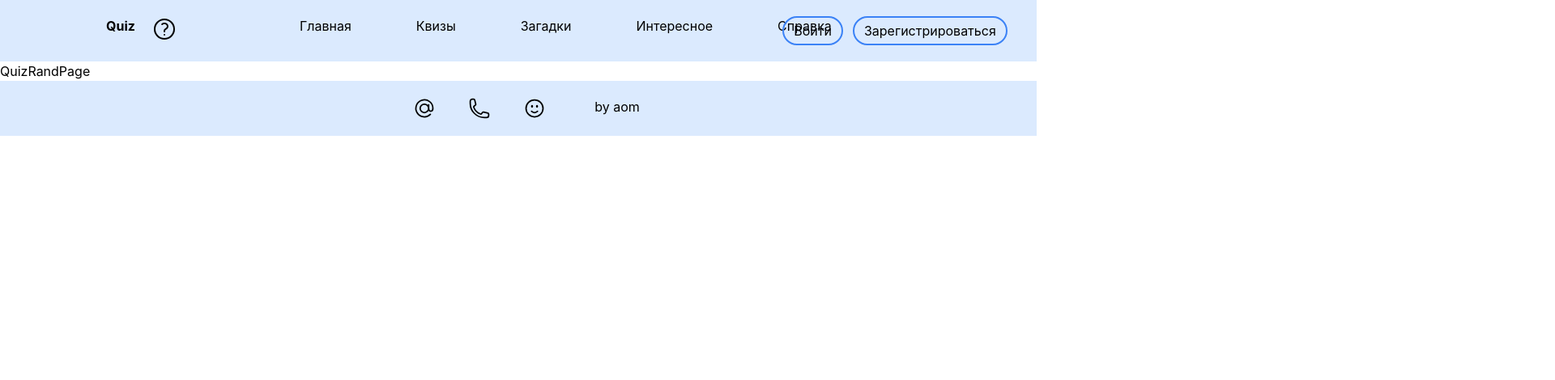
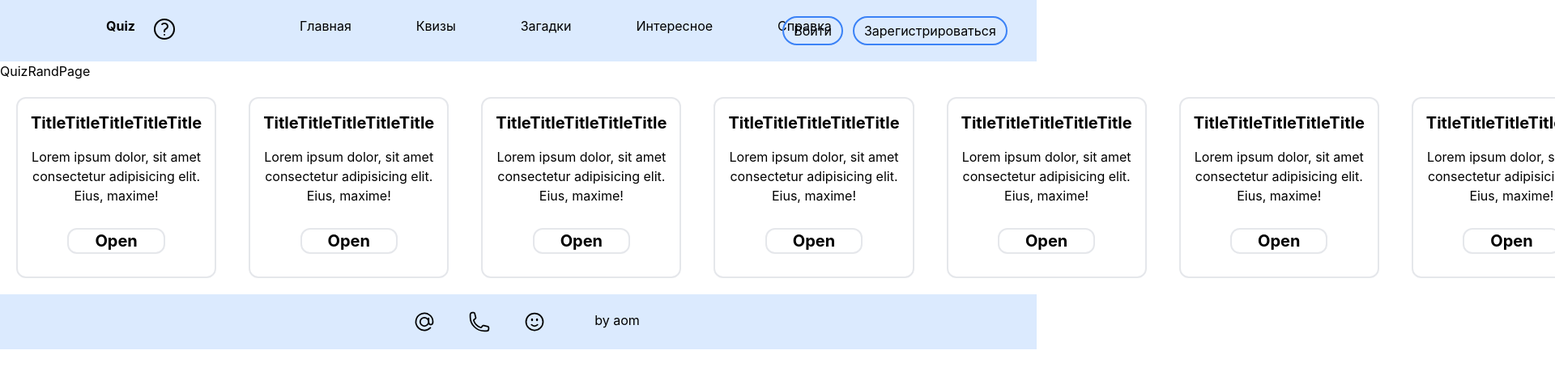
Before and after one commit to ollegozz/rand-quiz, a React (Create React App) app: page / in a window 1280 px wide. Shown: the top 470 px of the page at 81% size, 1920 px wide, since content can reach past the window. Built offline with nearby package versions, Linux system fonts and the light colour scheme.

Commit message:
quiz-maket

```diff
--- a/src/components/footer/footer.jsx
+++ b/src/components/footer/footer.jsx
@@ -5,18 +5,18 @@ export default function Footer() {
         <footer className='flex p-5 bg-blue-100 justify-center'>
             <div className='flex justify-center'>
                 <div className='px-5'>
-                    <svg xmlns="http://www.w3.org/2000/svg" fill="none" viewBox="0 0 24 24" stroke-width="1.5" stroke="currentColor" class="w-7 h-7">
-                        <path stroke-linecap="round" d="M16.5 12a4.5 4.5 0 11-9 0 4.5 4.5 0 019 0zm0 0c0 1.657 1.007 3 2.25 3S21 13.657 21 12a9 9 0 10-2.636 6.364M16.5 12V8.25" />
+                    <svg xmlns="http://www.w3.org/2000/svg" fill="none" viewBox="0 0 24 24" strokeWidth="1.5" stroke="currentColor" className="w-7 h-7">
+                        <path strokeLinecap="round" d="M16.5 12a4.5 4.5 0 11-9 0 4.5 4.5 0 019 0zm0 0c0 1.657 1.007 3 2.25 3S21 13.657 21 12a9 9 0 10-2.636 6.364M16.5 12V8.25" />
                     </svg>
                 </div>
                 <div className='px-5'>
-                    <svg xmlns="http://www.w3.org/2000/svg" fill="none" viewBox="0 0 24 24" stroke-width="1.5" stroke="currentColor" class="w-7 h-7">
-                    <path stroke-linecap="round" stroke-linejoin="round" d="M2.25 6.75c0 8.284 6.716 15 15 15h2.25a2.25 2.25 0 002.25-2.25v-1.372c0-.516-.351-.966-.852-1.091l-4.423-1.106c-.44-.11-.902.055-1.173.417l-.97 1.293c-.282.376-.769.542-1.21.38a12.035 12.035 0 01-7.143-7.143c-.162-.441.004-.928.38-1.21l1.293-.97c.363-.271.527-.734.417-1.173L6.963 3.102a1.125 1.125 0 00-1.091-.852H4.5A2.25 2.25 0 002.25 4.5v2.25z" />
+                    <svg xmlns="http://www.w3.org/2000/svg" fill="none" viewBox="0 0 24 24" strokeWidth="1.5" stroke="currentColor" className="w-7 h-7">
+                    <path strokeLinecap="round" strokeLinejoin="round" d="M2.25 6.75c0 8.284 6.716 15 15 15h2.25a2.25 2.25 0 002.25-2.25v-1.372c0-.516-.351-.966-.852-1.091l-4.423-1.106c-.44-.11-.902.055-1.173.417l-.97 1.293c-.282.376-.769.542-1.21.38a12.035 12.035 0 01-7.143-7.143c-.162-.441.004-.928.38-1.21l1.293-.97c.363-.271.527-.734.417-1.173L6.963 3.102a1.125 1.125 0 00-1.091-.852H4.5A2.25 2.25 0 002.25 4.5v2.25z" />
                 </svg>
                 </div>
                 <div className='px-5'>
-                    <svg xmlns="http://www.w3.org/2000/svg" fill="none" viewBox="0 0 24 24" stroke-width="1.5" stroke="currentColor" class="w-7 h-7">
-                        <path stroke-linecap="round" stroke-linejoin="round" d="M15.182 15.182a4.5 4.5 0 01-6.364 0M21 12a9 9 0 11-18 0 9 9 0 0118 0zM9.75 9.75c0 .414-.168.75-.375.75S9 10.164 9 9.75 9.168 9 9.375 9s.375.336.375.75zm-.375 0h.008v.015h-.008V9.75zm5.625 0c0 .414-.168.75-.375.75s-.375-.336-.375-.75.168-.75.375-.75.375.336.375.75zm-.375 0h.008v.015h-.008V9.75z" />
+                    <svg xmlns="http://www.w3.org/2000/svg" fill="none" viewBox="0 0 24 24" strokeWidth="1.5" stroke="currentColor" className="w-7 h-7">
+                        <path strokeLinecap="round" strokeLinejoin="round" d="M15.182 15.182a4.5 4.5 0 01-6.364 0M21 12a9 9 0 11-18 0 9 9 0 0118 0zM9.75 9.75c0 .414-.168.75-.375.75S9 10.164 9 9.75 9.168 9 9.375 9s.375.336.375.75zm-.375 0h.008v.015h-.008V9.75zm5.625 0c0 .414-.168.75-.375.75s-.375-.336-.375-.75.168-.75.375-.75.375.336.375.75zm-.375 0h.008v.015h-.008V9.75z" />
                     </svg>
 
                 </div>
--- a/src/components/header/header.jsx
+++ b/src/components/header/header.jsx
@@ -1,12 +1,15 @@
 import React from 'react'
 
 export default function Header() {
+
+
+
   return (
     <header className='flex p-5 bg-blue-100'>
       <div className='font-bold flex w-1/4 justify-center'>
         <div className='mr-5'>Quiz</div>
-        <svg xmlns="http://www.w3.org/2000/svg" fill="none" viewBox="0 0 24 24" stroke-width="1.5" stroke="currentColor" class="w-8 h-8">
-          <path stroke-linecap="round" stroke-linejoin="round" d="M9.879 7.519c1.171-1.025 3.071-1.025 4.242 0 1.172 1.025 1.172 2.687 0 3.712-.203.179-.43.326-.67.442-.745.361-1.45.999-1.45 1.827v.75M21 12a9 9 0 11-18 0 9 9 0 0118 0zm-9 5.25h.008v.008H12v-.008z" />
+        <svg xmlns="http://www.w3.org/2000/svg" fill="none" viewBox="0 0 24 24" strokeWidth="1.5" stroke="currentColor" className="w-8 h-8">
+          <path strokeLinecap="round" strokeLinejoin="round" d="M9.879 7.519c1.171-1.025 3.071-1.025 4.242 0 1.172 1.025 1.172 2.687 0 3.712-.203.179-.43.326-.67.442-.745.361-1.45.999-1.45 1.827v.75M21 12a9 9 0 11-18 0 9 9 0 0118 0zm-9 5.25h.008v.008H12v-.008z" />
         </svg>
       </div>
       <nav className='w-2/4'>
--- a/src/components/page/quizRandPage.jsx
+++ b/src/components/page/quizRandPage.jsx
@@ -2,6 +2,59 @@ import React from 'react'
 
 export default function QuizRandPage() {
   return (
-      <div>QuizRandPage</div>
+    <div className='container mx-auto'>QuizRandPage
+      <div className='flex flex-row text-center'>
+        <div className='basis-1/4 py-2 px-2 m-5 border-2 rounded-[12px] '>
+          <div className='font-bold text-xl p-2'>TitleTitleTitleTitleTitle</div>
+          <div className='p-2'>Lorem ipsum dolor, sit amet consectetur adipisicing elit. Eius, maxime!</div>
+          <div className='p-5'>
+            <button className='border-2 rounded-[12px] px-8  hover:bg-blue-400 hover:text-white text-xl font-bold'>Open</button>
+          </div>
+        </div>
+        <div className='basis-1/4 py-2 px-2 m-5 border-2 rounded-[12px] '>
+          <div className='font-bold text-xl p-2'>TitleTitleTitleTitleTitle</div>
+          <div className='p-2'>Lorem ipsum dolor, sit amet consectetur adipisicing elit. Eius, maxime!</div>
+          <div className='p-5'>
+            <button className='border-2 rounded-[12px] px-8  hover:bg-blue-400 hover:text-white text-xl font-bold'>Open</button>
+          </div>
+        </div>
+        <div className='basis-1/4 py-2 px-2 m-5 border-2 rounded-[12px] '>
+          <div className='font-bold text-xl p-2'>TitleTitleTitleTitleTitle</div>
+          <div className='p-2'>Lorem ipsum dolor, sit amet consectetur adipisicing elit. Eius, maxime!</div>
+          <div className='p-5'>
+            <button className='border-2 rounded-[12px] px-8  hover:bg-blue-400 hover:text-white text-xl font-bold'>Open</button>
+          </div>
+        </div>
+        <div className='basis-1/4 py-2 px-2 m-5 border-2 rounded-[12px] '>
+          <div className='font-bold text-xl p-2'>TitleTitleTitleTitleTitle</div>
+          <div className='p-2'>Lorem ipsum dolor, sit amet consectetur adipisicing elit. Eius, maxime!</div>
+          <div className='p-5'>
+            <button className='border-2 rounded-[12px] px-8  hover:bg-blue-400 hover:text-white text-xl font-bold'>Open</button>
+          </div>
+        </div>
+        <div className='basis-1/4 py-2 px-2 m-5 border-2 rounded-[12px] '>
+          <div className='font-bold text-xl p-2'>TitleTitleTitleTitleTitle</div>
+          <div className='p-2'>Lorem ipsum dolor, sit amet consectetur adipisicing elit. Eius, maxime!</div>
+          <div className='p-5'>
+            <button className='border-2 rounded-[12px] px-8  hover:bg-blue-400 hover:text-white text-xl font-bold'>Open</button>
+          </div>
+        </div>
+        <div className='basis-1/4 py-2 px-2 m-5 border-2 rounded-[12px] '>
+          <div className='font-bold text-xl p-2'>TitleTitleTitleTitleTitle</div>
+          <div className='p-2'>Lorem ipsum dolor, sit amet consectetur adipisicing elit. Eius, maxime!</div>
+          <div className='p-5'>
+            <button className='border-2 rounded-[12px] px-8  hover:bg-blue-400 hover:text-white text-xl font-bold'>Open</button>
+          </div>
+        </div>
+        <div className='basis-1/4 py-2 px-2 m-5 border-2 rounded-[12px] '>
+          <div className='font-bold text-xl p-2'>TitleTitleTitleTitleTitle</div>
+          <div className='p-2'>Lorem ipsum dolor, sit amet consectetur adipisicing elit. Eius, maxime!</div>
+          <div className='p-5'>
+            <button className='border-2 rounded-[12px] px-8  hover:bg-blue-400 hover:text-white text-xl font-bold'>Open</button>
+          </div>
+        </div>
+
+      </div>
+    </div>
   )
 }
```
